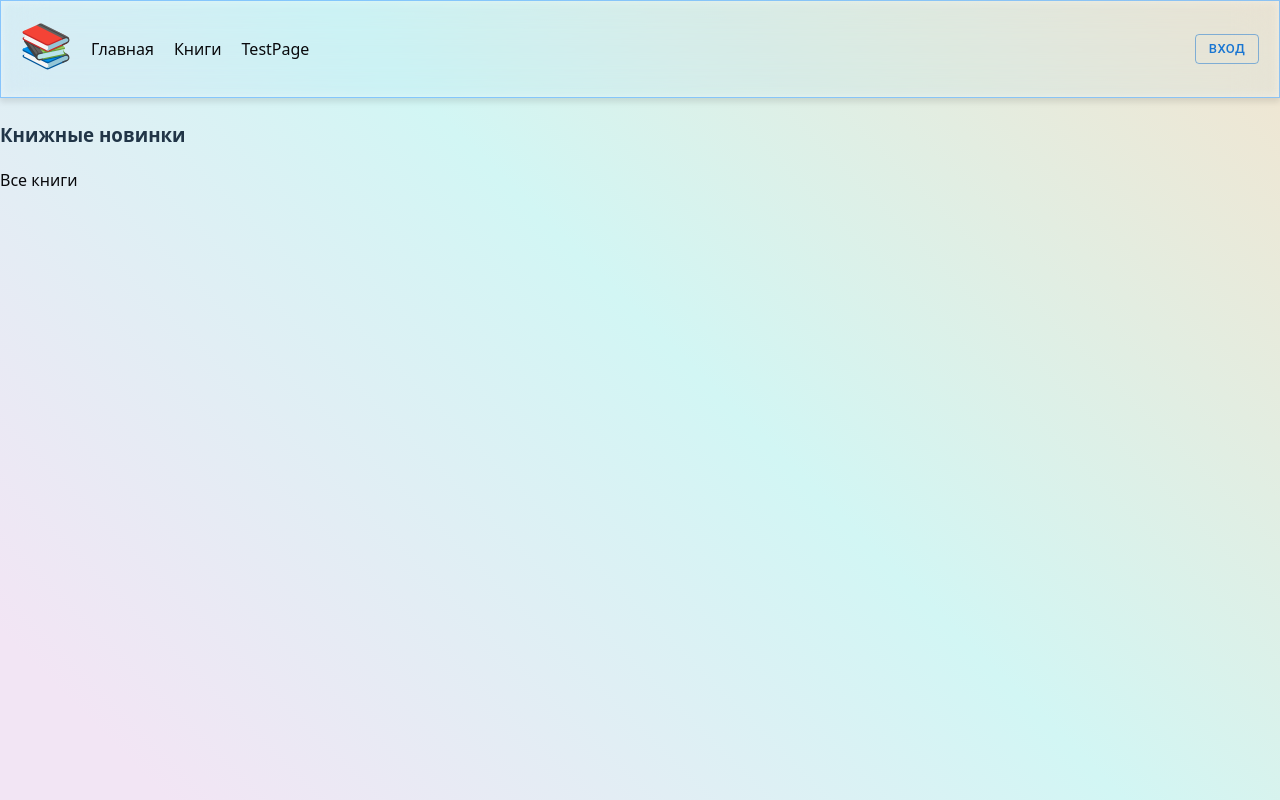
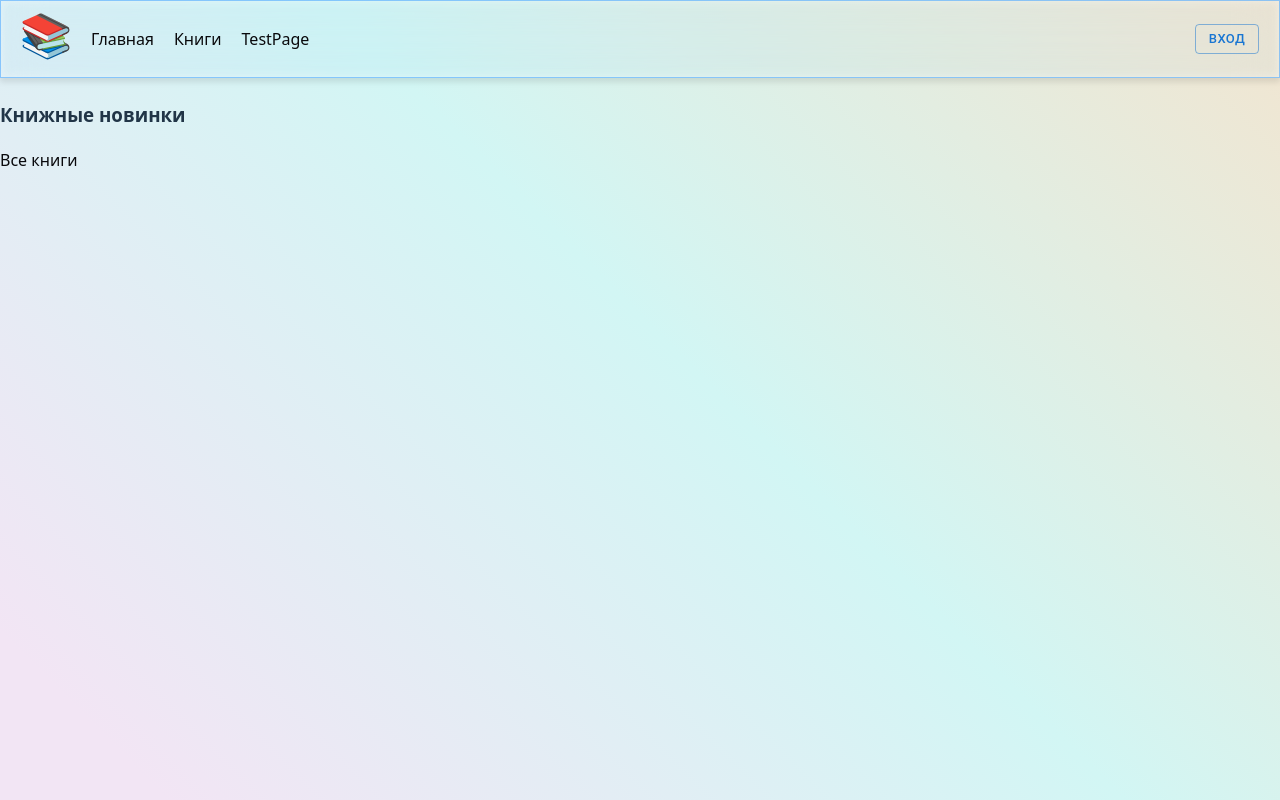
Before and after one commit to vitaminDER/frontend, a React (Vite) app: page / in a window 1280 px wide. Built offline with nearby package versions, Linux system fonts and the light colour scheme.

Commit message:
Стили

```diff
--- a/src/widgets/ui/Nav/ui/styles.ts
+++ b/src/widgets/ui/Nav/ui/styles.ts
@@ -16,7 +16,7 @@ export const NavContainer = styled.div`
     backdrop-filter: blur(20px);
     -webkit-backdrop-filter: blur(20px);
     border: 1px solid rgba(100, 180, 255, 0.7);
-    padding: 20px;
+    padding: 10px 20px;
     box-shadow: 0 4px 6px rgba(0, 0, 0, 0.1), inset 0 0 10px rgba(255, 255, 255, 0.4);
 `;
 
```
